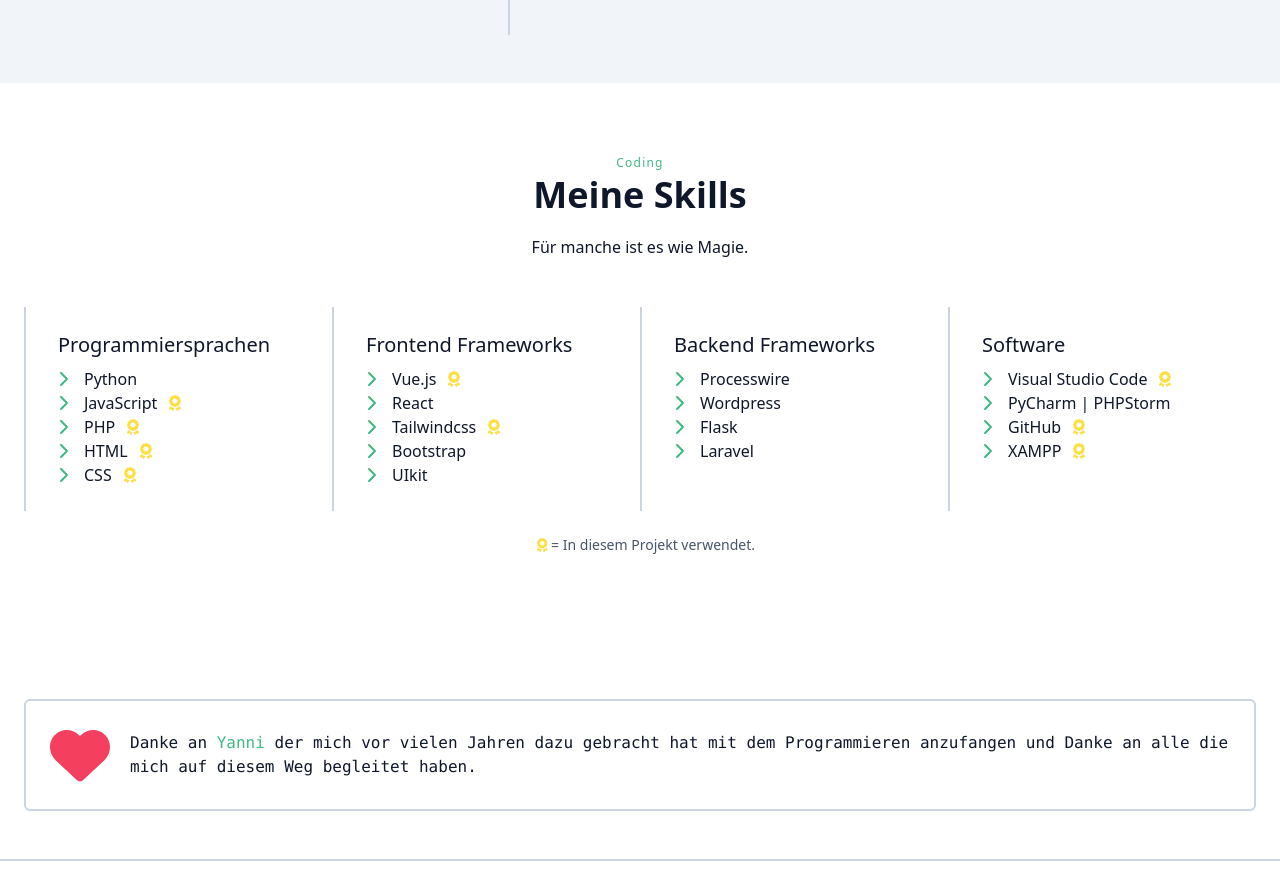
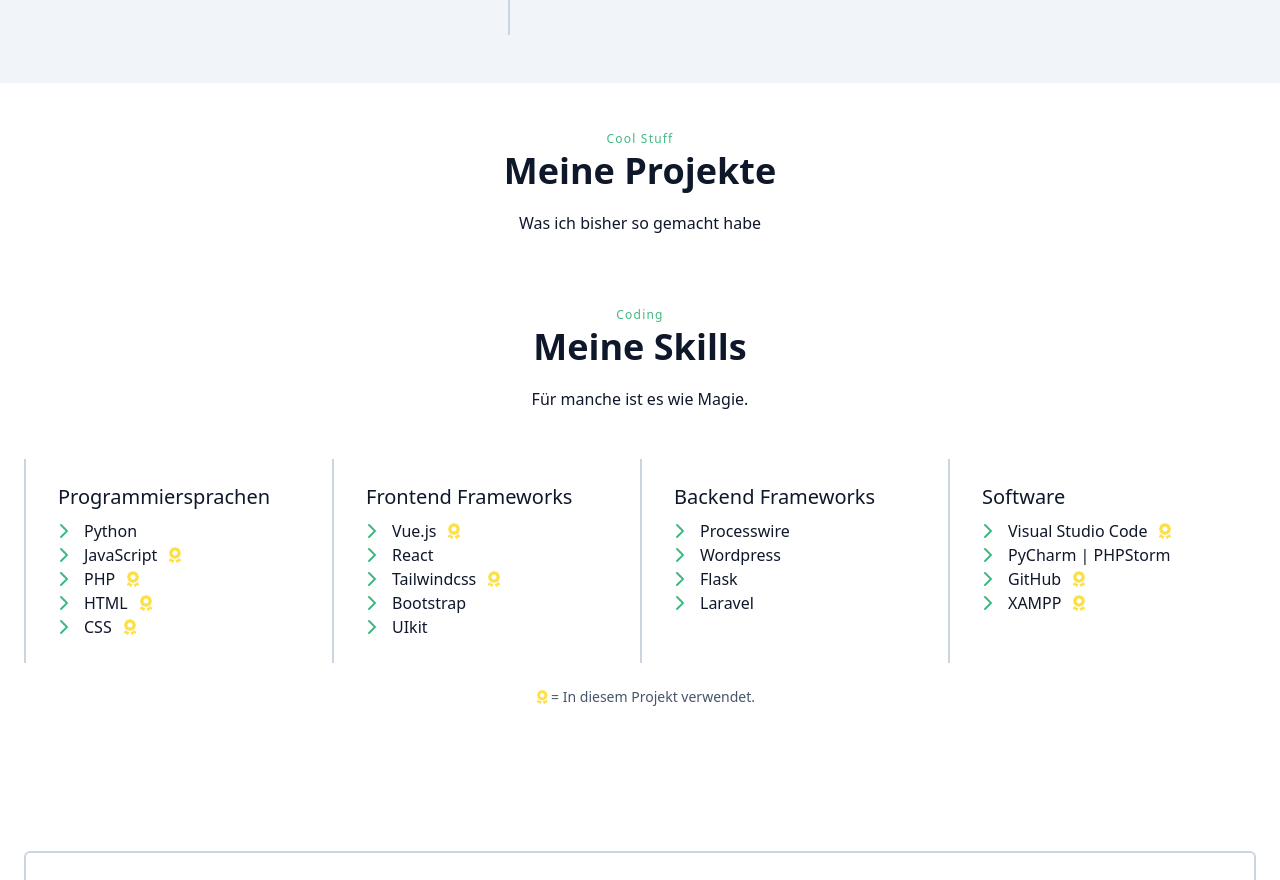
Before and after one commit to theravenstone/v1.janikrabenstein.de, a Vue app in the folder raven-frontend/: page / in a window 1280 px wide. Shown: the part 1200-2080 px from the top of the page. Built offline with nearby package versions, Linux system fonts and the light colour scheme; no server answers.

Commit message:
added projects section

```diff
--- /dev/null
+++ b/raven-frontend/src/components/Projects.vue
@@ -0,0 +1,22 @@
+<template>
+  <section class="container mx-auto">
+      <div class="flex flex-col sm:text-center w-full mb-6 sm:mb-12">
+      <span class="text-xs text-primary tracking-widest font-medium mb-1">Cool Stuff</span>
+      <h2 class="font-bold text-4xl mb-5">Meine Projekte</h2>
+      <p class="text-md">Was ich bisher so gemacht habe</p>
+    </div>
+    <div class="grid grid-cols-2 gap-4">
+
+    </div>
+  </section>
+</template>
+
+<script>
+export default {
+
+}
+</script>
+
+<style>
+
+</style>
--- a/raven-frontend/src/views/HomeView.vue
+++ b/raven-frontend/src/views/HomeView.vue
@@ -2,6 +2,7 @@
   <div class="home">
     <Hero/>
     <AboutMe/>
+    <Projects/>
     <Skills/>
     <BlogLatest/>
     <ThankYou/>
@@ -13,9 +14,11 @@
 // @ is an alias to /src
 import Hero from '@/components/Hero.vue'
 import AboutMe from '@/components/AboutMe.vue'
+import Projects from '@/components/Projects.vue'
 import Skills from '@/components/Skills.vue'
+import BlogLatest from '@/components/BlogLatest.vue'
 import ThankYou from '@/components/ThankYou.vue'
-import BlogLatest from '@/components/BlogLatest.vue'
+
 
 
 export default {
@@ -23,9 +26,10 @@ export default {
   components: {
     Hero,
     AboutMe,
+    Projects,
     Skills,
+    BlogLatest,
     ThankYou,
-    BlogLatest
   }
 }
 </script>
```
